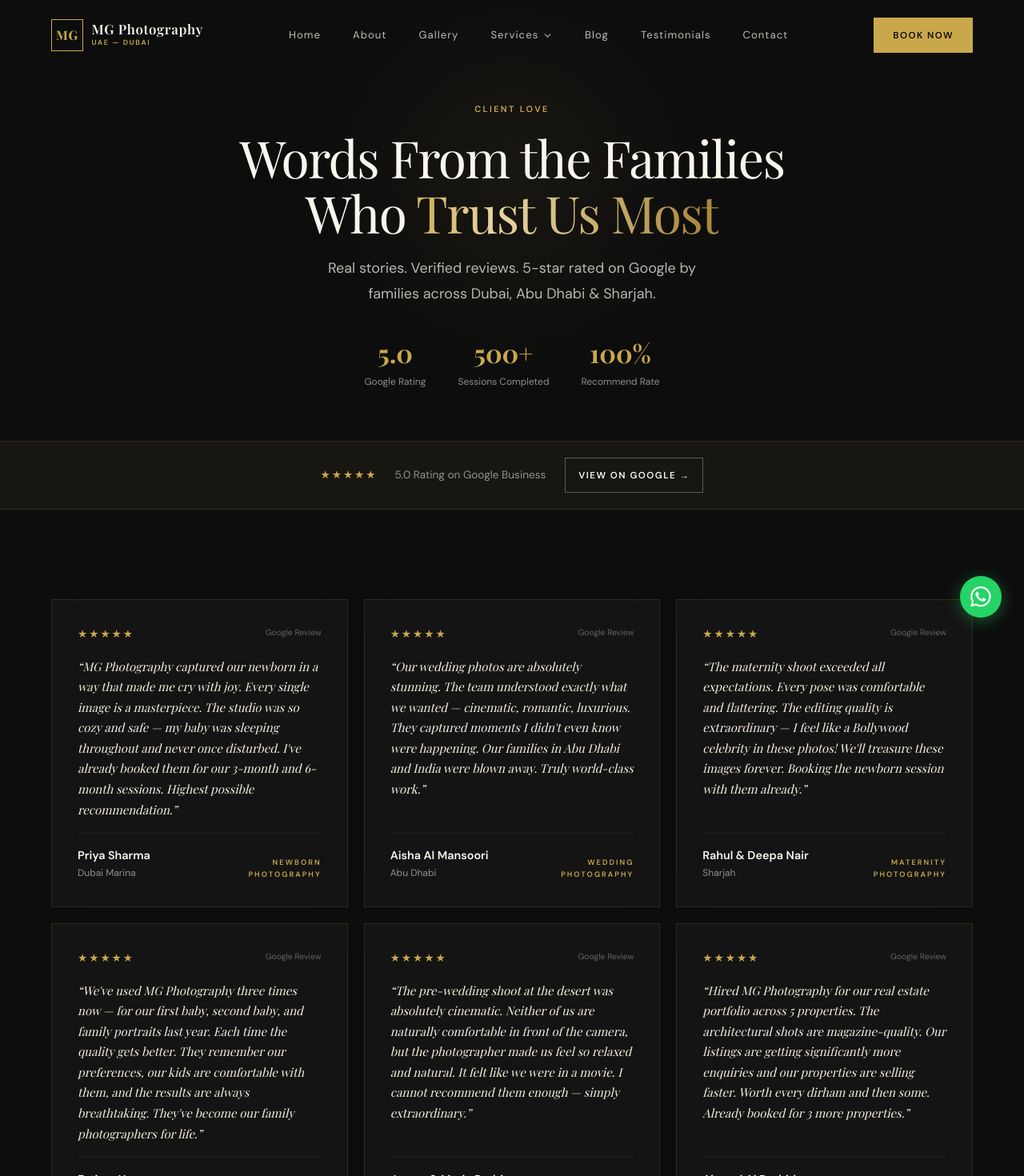
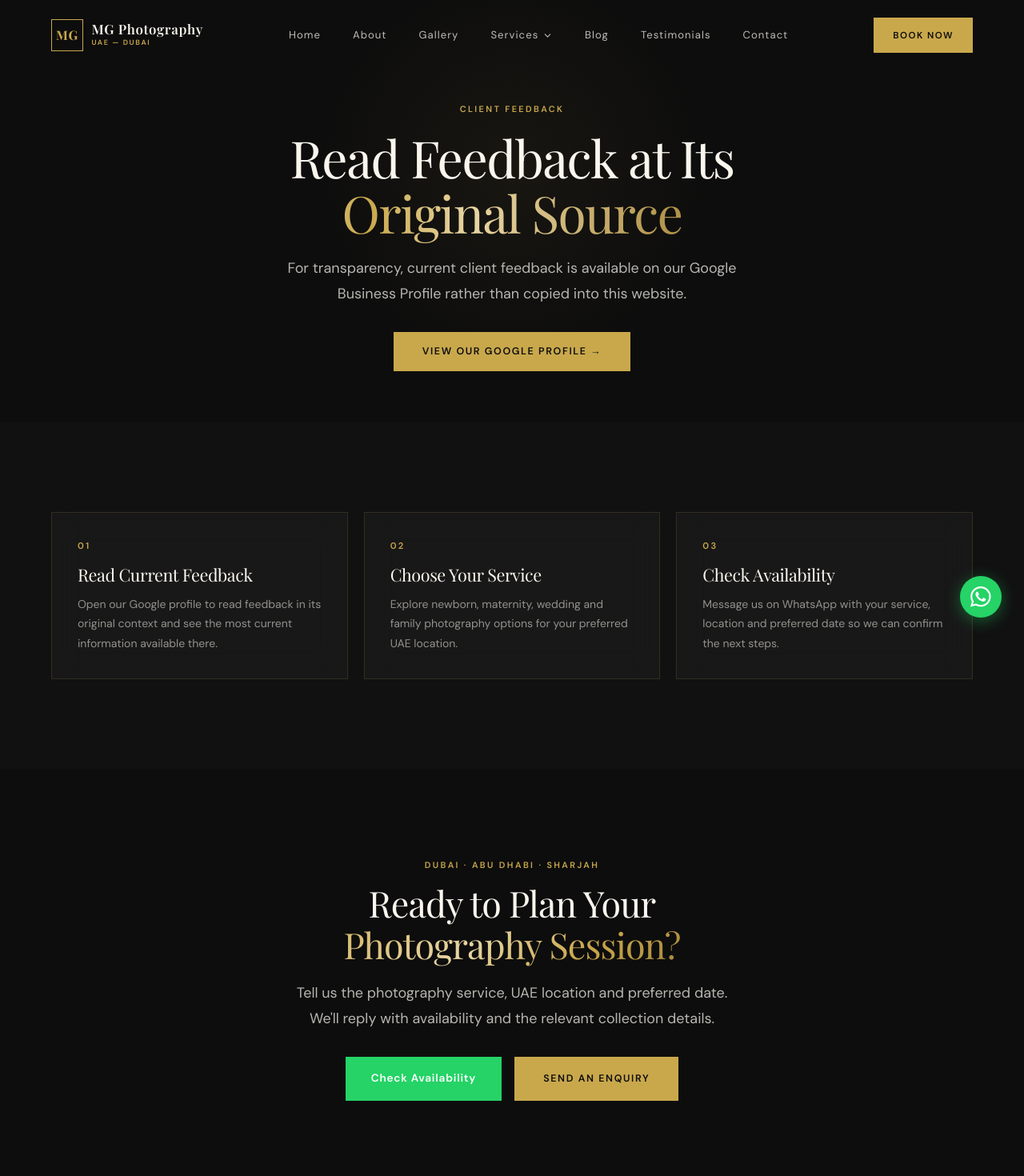
Before and after one commit to mgphotographyglobal/mgphotographyglobal, a Next.js app: page /testimonials in a window 1280 px wide. Shown: the top 1470 px of the page at 80% size. Built offline with nearby package versions, Linux system fonts and the light colour scheme; a web font is replaced by a local one.

Commit message:
fix(seo): replace unsupported testimonial claims

```diff
--- a/app/testimonials/page.tsx
+++ b/app/testimonials/page.tsx
@@ -3,22 +3,31 @@ import Footer from "../components/Footer";
 import WhatsAppFloat from "../components/WhatsAppFloat";
 import type { Metadata } from "next";
 
+const GOOGLE_PROFILE_URL = "https://share.google/DzyXsdZg9iUQWHYg2";
+
 export const metadata: Metadata = {
-  title: "Client Testimonials | MG Photography UAE Reviews Dubai",
-  description: "Real reviews from real families. MG Photography UAE is Dubai's most trusted luxury photography studio. 5-star rated across Google & social media.",
+  title: "Client Feedback | MG Photography UAE",
+  description:
+    "Read current client feedback for MG Photography UAE at its original Google source, then enquire about photography across Dubai, Abu Dhabi and Sharjah.",
   alternates: { canonical: "https://mgphotographyglobal.com/testimonials/" },
 };
 
-const testimonials = [
-  { name:"Priya Sharma", location:"Dubai Marina", rating:5, text:"MG Photography captured our newborn in a way that made me cry with joy. Every single image is a masterpiece. The studio was so cozy and safe — my baby was sleeping throughout and never once disturbed. I've already booked them for our 3-month and 6-month sessions. Highest possible recommendation.", service:"Newborn Photography", verified:"Google Review" },
-  { name:"Aisha Al Mansoori", location:"Abu Dhabi", rating:5, text:"Our wedding photos are absolutely stunning. The team understood exactly what we wanted — cinematic, romantic, luxurious. They captured moments I didn't even know were happening. Our families in Abu Dhabi and India were blown away. Truly world-class work.", service:"Wedding Photography", verified:"Google Review" },
-  { name:"Rahul & Deepa Nair", location:"Sharjah", rating:5, text:"The maternity shoot exceeded all expectations. Every pose was comfortable and flattering. The editing quality is extraordinary — I feel like a Bollywood celebrity in these photos! We'll treasure these images forever. Booking the newborn session with them already.", service:"Maternity Photography", verified:"Google Review" },
-  { name:"Fatima Hassan", location:"Downtown Dubai", rating:5, text:"We've used MG Photography three times now — for our first baby, second baby, and family portraits last year. Each time the quality gets better. They remember our preferences, our kids are comfortable with them, and the results are always breathtaking. They've become our family photographers for life.", service:"Family Photography", verified:"Google Review" },
-  { name:"James & Maria Rodriguez", location:"JBR, Dubai", rating:5, text:"The pre-wedding shoot at the desert was absolutely cinematic. Neither of us are naturally comfortable in front of the camera, but the photographer made us feel so relaxed and natural. It felt like we were in a movie. I cannot recommend them enough — simply extraordinary.", service:"Pre-Wedding Photography", verified:"Google Review" },
-  { name:"Ahmed Al Rashid", location:"Business Bay", rating:5, text:"Hired MG Photography for our real estate portfolio across 5 properties. The architectural shots are magazine-quality. Our listings are getting significantly more enquiries and our properties are selling faster. Worth every dirham and then some. Already booked for 3 more properties.", service:"Real Estate Photography", verified:"Google Review" },
-  { name:"Sunita & Vikram Patel", location:"Palm Jumeirah", rating:5, text:"We flew to Dubai specifically for our anniversary portrait session with MG Photography. The desert golden-hour shoot was everything we hoped for and more. The images are now displayed in our home in India and every guest asks who took them. Absolutely magical.", service:"Outdoor Photography", verified:"Google Review" },
-  { name:"Layla Khalid", location:"Jumeirah, Dubai", rating:5, text:"My daughter's first birthday cake smash was captured perfectly. The setup was so beautiful, the photographer was absolutely brilliant with her — she was laughing and playing all through the session. The gallery made our whole family cry happy tears. Flawless from start to finish.", service:"Birthday Photography", verified:"Google Review" },
-  { name:"Mohammed Al Farsi", location:"DIFC, Dubai", rating:5, text:"The architecture photography for our commercial project was exceptional. The team understood the brief immediately and the final images are being used in our international investor presentations. Professional, fast, and brilliant quality. Strong recommendation for any developer.", service:"Architecture Photography", verified:"Google Review" },
+const bookingSteps = [
+  {
+    number: "01",
+    title: "Read Current Feedback",
+    text: "Open our Google profile to read feedback in its original context and see the most current information available there.",
+  },
+  {
+    number: "02",
+    title: "Choose Your Service",
+    text: "Explore newborn, maternity, wedding and family photography options for your preferred UAE location.",
+  },
+  {
+    number: "03",
+    title: "Check Availability",
+    text: "Message us on WhatsApp with your service, location and preferred date so we can confirm the next steps.",
+  },
 ];
 
 export default function TestimonialsPage() {
@@ -26,78 +35,143 @@ export default function TestimonialsPage() {
     <>
       <Header />
       <WhatsAppFloat />
-      {/* Hero */}
-      <section style={{ paddingTop: "8rem", paddingBottom: "4rem", background: "var(--black)", textAlign: "center", position: "relative" }}>
-        <div style={{ position: "absolute", top: "40%", left: "50%", transform: "translate(-50%,-50%)", width: "500px", height: "500px", borderRadius: "50%", background: "radial-gradient(circle,rgba(201,168,76,0.06) 0%,transparent 70%)", pointerEvents: "none" }} />
+
+      <section
+        style={{
+          paddingTop: "8rem",
+          paddingBottom: "4rem",
+          background: "var(--black)",
+          textAlign: "center",
+          position: "relative",
+        }}
+      >
+        <div
+          style={{
+            position: "absolute",
+            top: "40%",
+            left: "50%",
+            transform: "translate(-50%,-50%)",
+            width: "500px",
+            height: "500px",
+            borderRadius: "50%",
+            background:
+              "radial-gradient(circle,rgba(201,168,76,0.06) 0%,transparent 70%)",
+            pointerEvents: "none",
+          }}
+        />
         <div className="container-luxury" style={{ position: "relative" }}>
-          <div className="label" style={{ marginBottom: "1rem" }}>Client Love</div>
-          <h1 className="display-lg" style={{ marginBottom: "1.25rem", maxWidth: "700px", margin: "0 auto 1.25rem" }}>
-            Words From the Families<br />Who <span className="text-gold-shimmer">Trust Us Most</span>
+          <div className="label" style={{ marginBottom: "1rem" }}>
+            Client Feedback
+          </div>
+          <h1
+            className="display-lg"
+            style={{
+              marginBottom: "1.25rem",
+              maxWidth: "760px",
+              margin: "0 auto 1.25rem",
+            }}
+          >
+            Read Feedback at Its
+            <br />
+            <span className="text-gold-shimmer">Original Source</span>
           </h1>
-          <p className="body-lg" style={{ maxWidth: "480px", margin: "0 auto 2rem" }}>
-            Real stories. Verified reviews. 5-star rated on Google by families across Dubai, Abu Dhabi & Sharjah.
+          <p
+            className="body-lg"
+            style={{ maxWidth: "620px", margin: "0 auto 2rem" }}
+          >
+            For transparency, current client feedback is available on our
+            Google Business Profile rather than copied into this website.
           </p>
-          <div style={{ display: "flex", justifyContent: "center", gap: "2.5rem", flexWrap: "wrap" }}>
-            {[["5.0","Google Rating"],["500+","Sessions Completed"],["100%","Recommend Rate"]].map(([val,lab]) => (
-              <div key={lab} style={{ textAlign: "center" }}>
-                <div style={{ fontFamily: "var(--font-display)", fontSize: "2rem", color: "var(--gold)", fontWeight: 700 }}>{val}</div>
-                <div className="body-sm" style={{ fontSize: "0.75rem" }}>{lab}</div>
+          <a
+            href={GOOGLE_PROFILE_URL}
+            target="_blank"
+            rel="noopener noreferrer"
+            className="btn-primary"
+          >
+            View Our Google Profile →
+          </a>
+        </div>
+      </section>
+
+      <section className="section-pad" style={{ background: "var(--black-rich)" }}>
+        <div className="container-luxury">
+          <div
+            style={{
+              display: "grid",
+              gridTemplateColumns: "repeat(auto-fit,minmax(240px,1fr))",
+              gap: "1.25rem",
+            }}
+          >
+            {bookingSteps.map((step) => (
+              <div key={step.number} className="glass-card" style={{ padding: "2rem" }}>
+                <div
+                  className="label"
+                  style={{ fontSize: "0.7rem", marginBottom: "1rem" }}
+                >
+                  {step.number}
+                </div>
+                <h2
+                  style={{
+                    fontFamily: "var(--font-display)",
+                    fontSize: "1.35rem",
+                    color: "var(--cream)",
+                    marginBottom: "0.75rem",
+                  }}
+                >
+                  {step.title}
+                </h2>
+                <p className="body-sm" style={{ lineHeight: 1.75 }}>
+                  {step.text}
+                </p>
               </div>
             ))}
           </div>
         </div>
       </section>
 
-      {/* Google Review Link */}
-      <div style={{ background: "rgba(201,168,76,0.06)", borderTop: "1px solid rgba(201,168,76,0.12)", borderBottom: "1px solid rgba(201,168,76,0.12)", padding: "1.25rem 0" }}>
-        <div className="container-luxury" style={{ display: "flex", alignItems: "center", justifyContent: "center", gap: "1.5rem", flexWrap: "wrap" }}>
-          <div className="stars">{"★★★★★".split("").map((s,i) => <span key={i}>{s}</span>)}</div>
-          <span className="body-sm" style={{ fontSize: "0.85rem" }}>5.0 Rating on Google Business</span>
-          <a href="https://share.google/DzyXsdZg9iUQWHYg2" target="_blank" rel="noopener noreferrer" className="btn-outline" style={{ fontSize: "0.72rem", padding: "0.45rem 1rem" }}>
-            View on Google →
-          </a>
-        </div>
-      </div>
-
-      {/* Testimonials Grid */}
-      <section className="section-pad" style={{ background: "var(--black)" }}>
+      <section
+        className="section-pad"
+        style={{ background: "var(--black)", textAlign: "center" }}
+      >
         <div className="container-luxury">
-          <div style={{ display: "grid", gridTemplateColumns: "repeat(auto-fill,minmax(300px,1fr))", gap: "1.25rem" }}>
-            {testimonials.map((t) => (
-              <div key={t.name} className="glass-card" style={{ padding: "2rem", display: "flex", flexDirection: "column", gap: "1rem" }}>
-                <div style={{ display: "flex", justifyContent: "space-between", alignItems: "flex-start" }}>
-                  <div className="stars">{"★★★★★".split("").map((s,i) => <span key={i}>{s}</span>)}</div>
-                  <span style={{ fontSize: "0.65rem", color: "rgba(250,246,238,0.35)", fontFamily: "var(--font-body)" }}>{t.verified}</span>
-                </div>
-                <p style={{ fontFamily: "var(--font-display)", fontSize: "0.93rem", color: "var(--cream-warm)", lineHeight: 1.72, fontStyle: "italic", flex: 1 }}>
-                  &ldquo;{t.text}&rdquo;
-                </p>
-                <div style={{ borderTop: "1px solid rgba(201,168,76,0.1)", paddingTop: "1rem", display: "flex", justifyContent: "space-between", alignItems: "flex-end" }}>
-                  <div>
-                    <div style={{ fontFamily: "var(--font-body)", fontWeight: 600, fontSize: "0.9rem", color: "var(--cream)" }}>{t.name}</div>
-                    <div className="body-sm" style={{ fontSize: "0.75rem" }}>{t.location}</div>
-                  </div>
-                  <div className="label" style={{ fontSize: "0.58rem", textAlign: "right", maxWidth: "120px" }}>{t.service}</div>
-                </div>
-              </div>
-            ))}
+          <div className="label" style={{ marginBottom: "0.75rem" }}>
+            Dubai · Abu Dhabi · Sharjah
           </div>
-        </div>
-      </section>
-
-      {/* CTA */}
-      <section className="section-pad" style={{ background: "var(--black-rich)", textAlign: "center" }}>
-        <div className="container-luxury">
-          <div className="label" style={{ marginBottom: "0.75rem" }}>Join Our Family</div>
-          <h2 className="display-md" style={{ marginBottom: "1.25rem", maxWidth: "580px", margin: "0 auto 1.25rem" }}>
-            Your Story Deserves to Be<br /><span className="text-gold-gradient">Told Beautifully.</span>
+          <h2
+            className="display-md"
+            style={{
+              marginBottom: "1.25rem",
+              maxWidth: "620px",
+              margin: "0 auto 1.25rem",
+            }}
+          >
+            Ready to Plan Your
+            <br />
+            <span className="text-gold-gradient">Photography Session?</span>
           </h2>
-          <div style={{ display: "flex", justifyContent: "center", gap: "1rem", flexWrap: "wrap", marginTop: "2rem" }}>
-            <a href="https://wa.me/971588764748?text=Hi%2C%20I%20saw%20your%20reviews%20and%20would%20love%20to%20book%20a%20session." className="btn-whatsapp" style={{ padding: "1rem 2rem" }}>
-              <svg viewBox="0 0 24 24" fill="currentColor" style={{width:"1rem",height:"1rem"}}><path d="M17.472 14.382c-.297-.149-1.758-.867-2.03-.967-.273-.099-.471-.148-.67.15-.197.297-.767.966-.94 1.164-.173.199-.347.223-.644.075-.297-.15-1.255-.463-2.39-1.475-.883-.788-1.48-1.761-1.653-2.059-.173-.297-.018-.458.13-.606.134-.133.298-.347.446-.52.149-.174.198-.298.298-.497.099-.198.05-.371-.025-.52-.075-.149-.669-1.612-.916-2.207-.242-.579-.487-.5-.669-.51-.173-.008-.371-.01-.57-.01-.198 0-.52.074-.792.372-.272.297-1.04 1.016-1.04 2.479 0 1.462 1.065 2.875 1.213 3.074.149.198 2.096 3.2 5.077 4.487.709.306 1.262.489 1.694.625.712.227 1.36.195 1.871.118.571-.085 1.758-.719 2.006-1.413.248-.694.248-1.289.173-1.413-.074-.124-.272-.198-.57-.347m-5.421 7.403h-.004a9.87 9.87 0 01-5.031-1.378l-.361-.214-3.741.982.998-3.648-.235-.374a9.86 9.86 0 01-1.51-5.26c.001-5.45 4.436-9.884 9.888-9.884 2.64 0 5.122 1.03 6.988 2.898a9.825 9.825 0 012.893 6.994c-.003 5.45-4.437 9.884-9.885 9.884m8.413-18.297A11.815 11.815 0 0012.05 0C5.495 0 .16 5.335.157 11.892c0 2.096.547 4.142 1.588 5.945L.057 24l6.305-1.654a11.882 11.882 0 005.683 1.448h.005c6.554 0 11.89-5.335 11.893-11.893a11.821 11.821 0 00-3.48-8.413z"/></svg>
-              Book Your Session
+          <p className="body-lg" style={{ maxWidth: "580px", margin: "0 auto" }}>
+            Tell us the photography service, UAE location and preferred date.
+            We&apos;ll reply with availability and the relevant collection details.
+          </p>
+          <div
+            style={{
+              display: "flex",
+              justifyContent: "center",
+              gap: "1rem",
+              flexWrap: "wrap",
+              marginTop: "2rem",
+            }}
+          >
+            <a
+              href="https://wa.me/971588764748?text=Hi%20MG%20Photography%20UAE%2C%20I%20would%20like%20to%20check%20availability%20for%20a%20photography%20session."
+              className="btn-whatsapp"
+              style={{ padding: "1rem 2rem" }}
+            >
+              Check Availability
             </a>
-            <a href="/contact/" className="btn-primary">Send an Enquiry</a>
+            <a href="/contact/" className="btn-primary">
+              Send an Enquiry
+            </a>
           </div>
         </div>
       </section>
```
